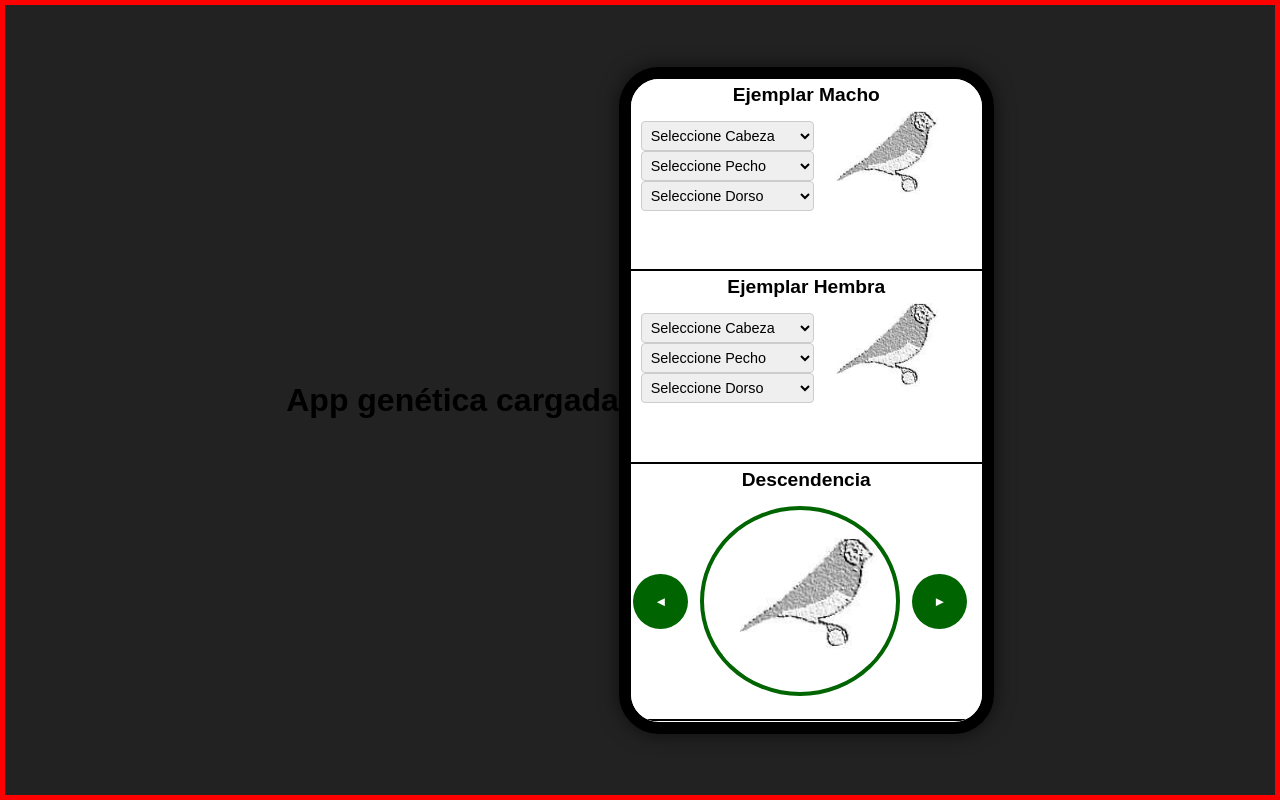
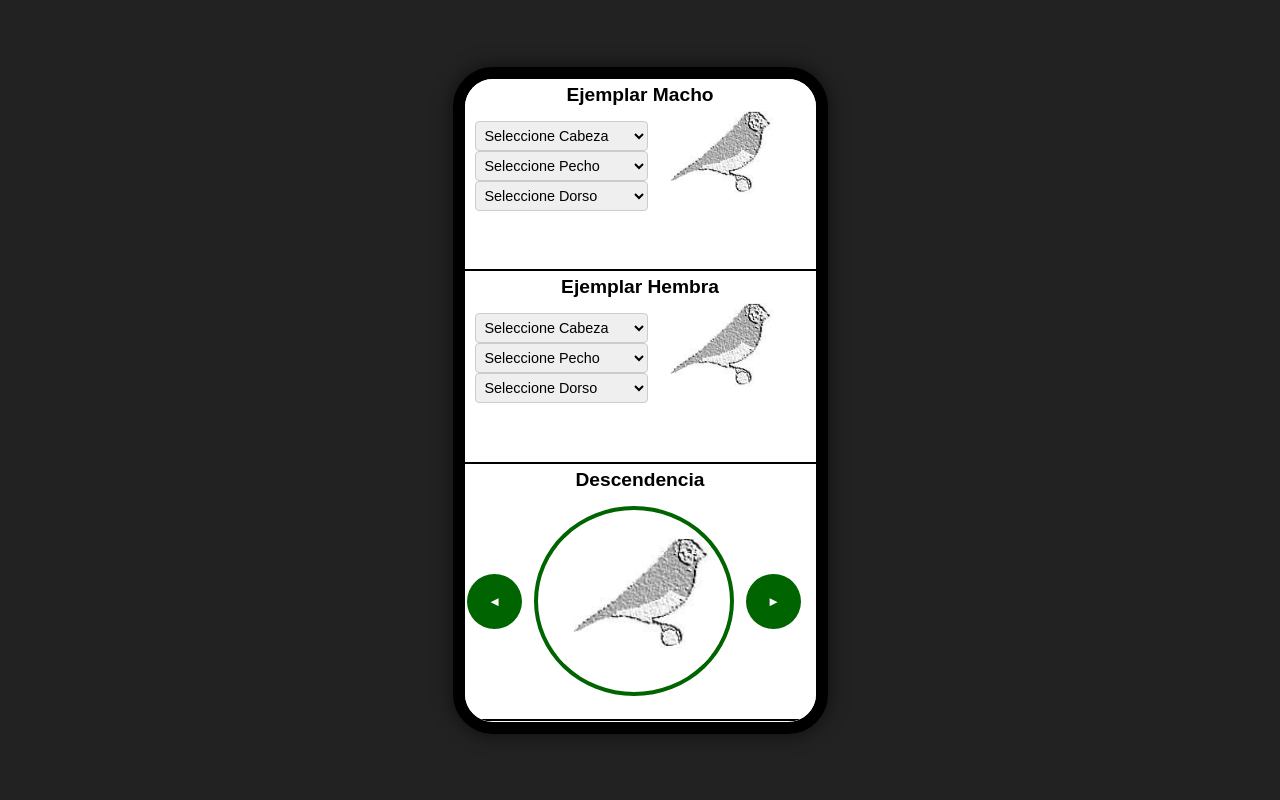
Before and after one commit to AntonioRB753/Gnavit, a plain HTML site: page index.html in a window 1280 px wide. Drawn offline with Linux system fonts and the light colour scheme.

Commit message:
Update index.html

```diff
--- a/index.html
+++ b/index.html
@@ -138,9 +138,7 @@
     }
   </style>
 </head>
-<body style="border: 5px solid red;">
-  <h1>App genética cargada</h1>
-
+<body>
 
    <!-- Bloque Macho -->
 <div class="contenedor">
```
